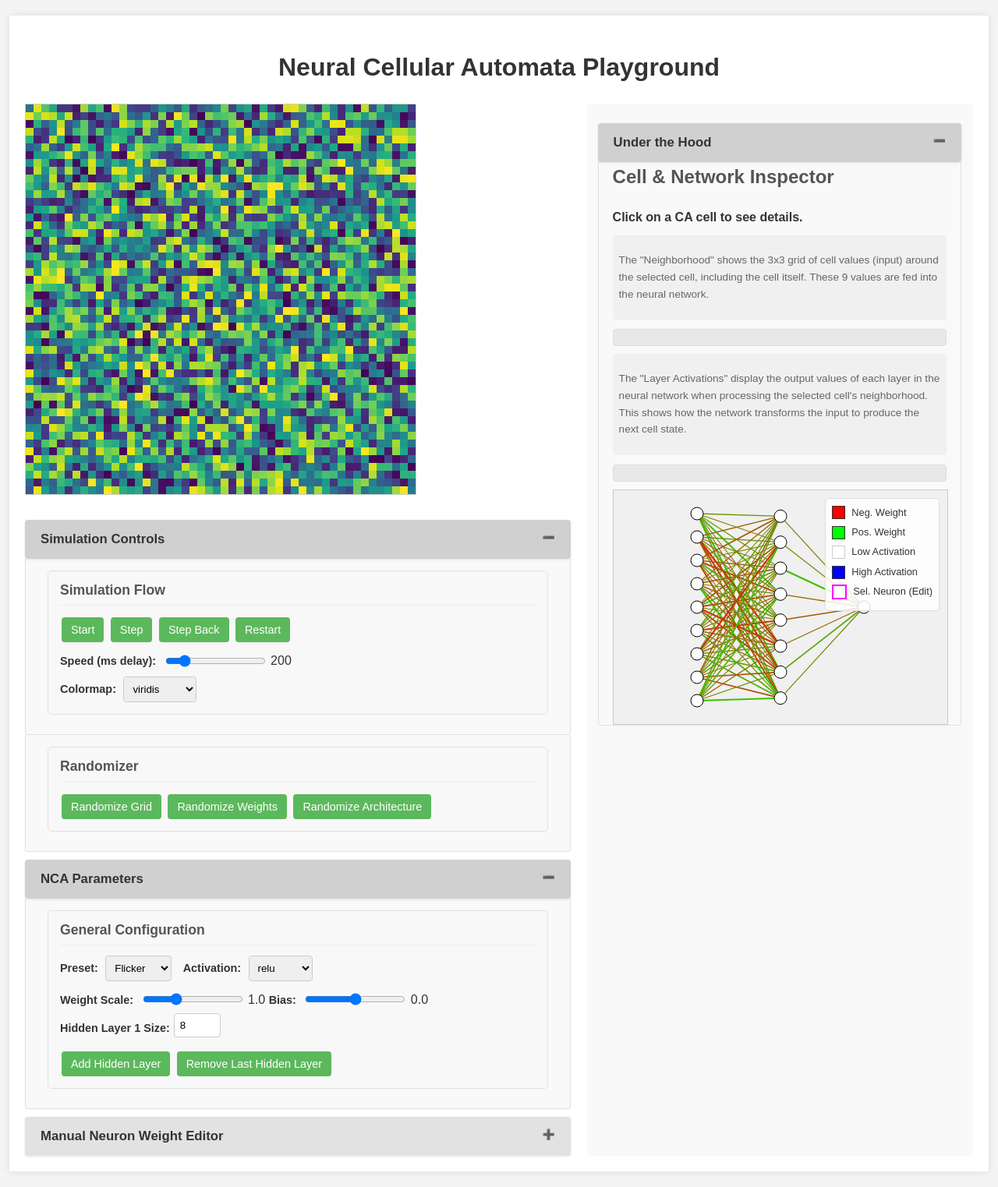
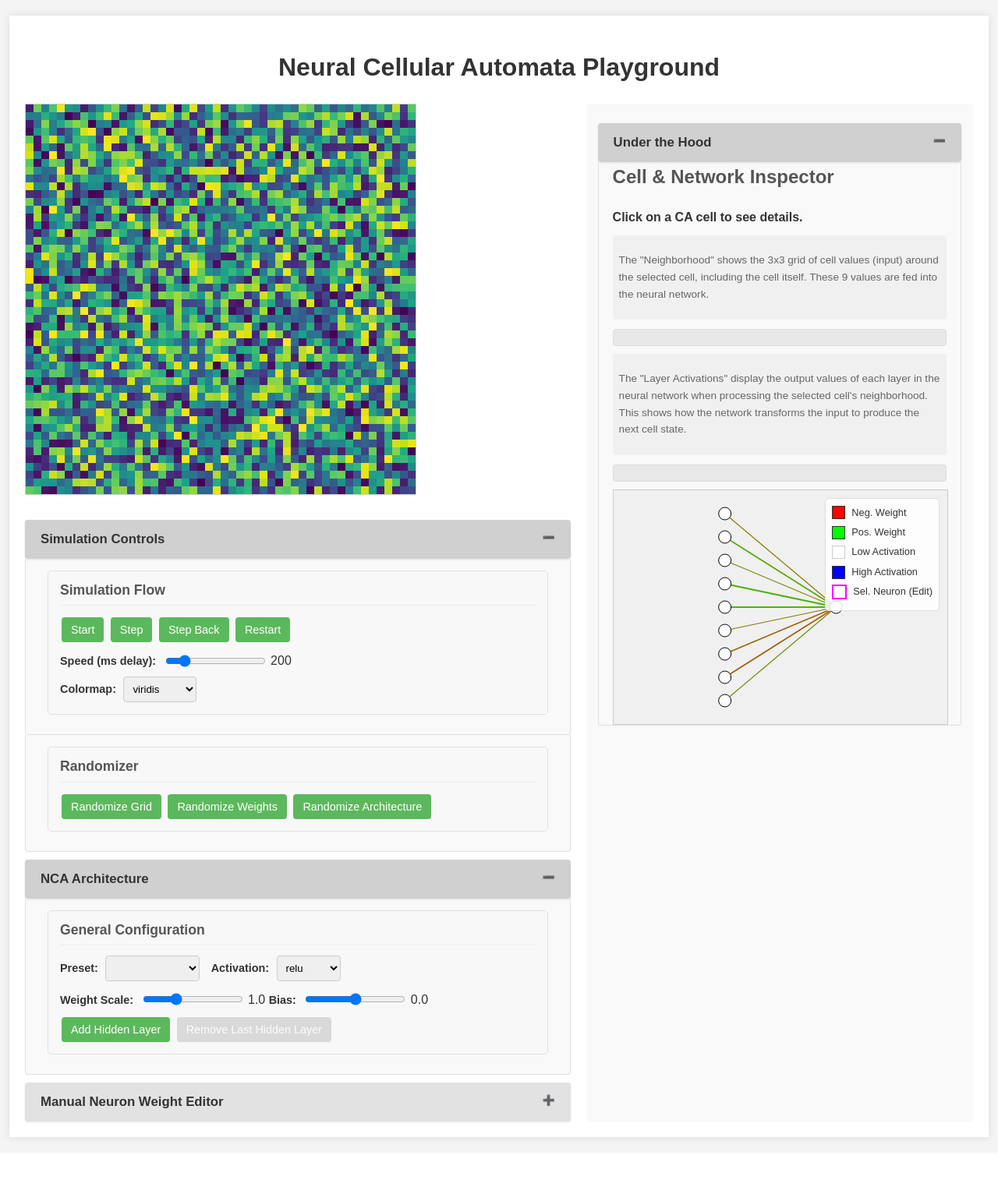
Before and after one commit to semvdn/NCA_Playground, a Flask app: page / in a window 1280 px wide. Shown: the whole page at 78% size. After the commit the page ends 1466 px from the top, so only its background shows below. Run offline with Flask 3, Linux system fonts and the light colour scheme.

Commit message:
reworked general settings into architecture menu

```diff
--- a/app.py
+++ b/app.py
@@ -17,11 +17,11 @@ colormap_func = get_cmap(current_colormap_name)
 
 # --- Presets (seed, layers, activation, weight_scale, bias) ---
 PRESETS = {
-    "Flicker":  (42,   [9,8,1],    "relu",    1.0,  0.0),
-    "Ripples":  (123,  [9,16,1],   "tanh",    2.0,  0.0),
-    "Bubbles":  (999,  [9,8,8,1],  "sigmoid", 1.5,  0.5),
-    "Patchy":   (555,  [9,8,1],    "relu",    0.5, -0.3),
-    "Custom":   (None, [9,8,1],    "relu",    1.0,  0.0) # For user settings
+    "Linear": (None, [9, 1], "relu", 1.0, 0.0),
+    "Shallow ReLU": (None, [9, 16, 1], "relu", 1.0, 0.0),
+    "Deep Tanh": (None, [9, 32, 16, 1], "tanh", 1.0, 0.0),
+    "Wide Sigmoid": (None, [9, 32, 1], "sigmoid", 1.0, 0.0),
+    "Custom": (None, [9, 8, 1], "relu", 1.0, 0.0)
 }
 AVAILABLE_ACTIVATIONS = ["relu", "sigmoid", "tanh"]
 AVAILABLE_COLORMAPS = ["viridis", "plasma", "magma", "cividis", "inferno", "Greys", "Blues", "GnBu", "coolwarm"]
@@ -99,7 +99,7 @@ def initialize_nca(params):
     # nca.paused = True # NCA starts paused by default in its __init__
 
 # Initialize with a default preset on startup
-initial_preset_name = "Flicker"
+initial_preset_name = "Linear"
 initial_seed, initial_layers, initial_act, initial_w, initial_b = PRESETS[initial_preset_name]
 initial_params_for_setup = {
     "grid_size": NCA_GRID_SIZE,
--- a/templates/index.html
+++ b/templates/index.html
@@ -48,7 +48,7 @@
                     </div>
                 </div>
 
-                <button class="collapsible active">NCA Parameters</button>
+                <button class="collapsible active">NCA Architecture</button>
                 <div class="content" style="display: block;">
                      <div class="controls">
                         <div class="control-section">
```
